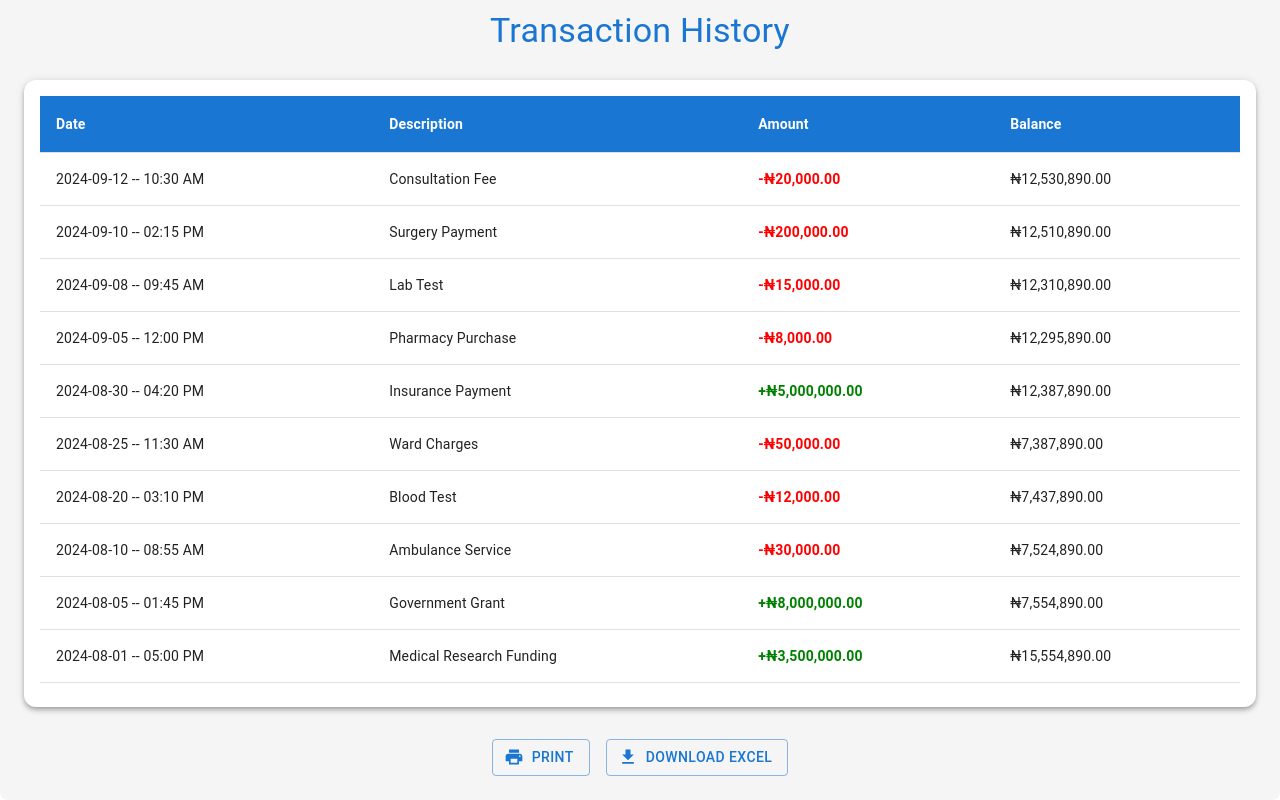
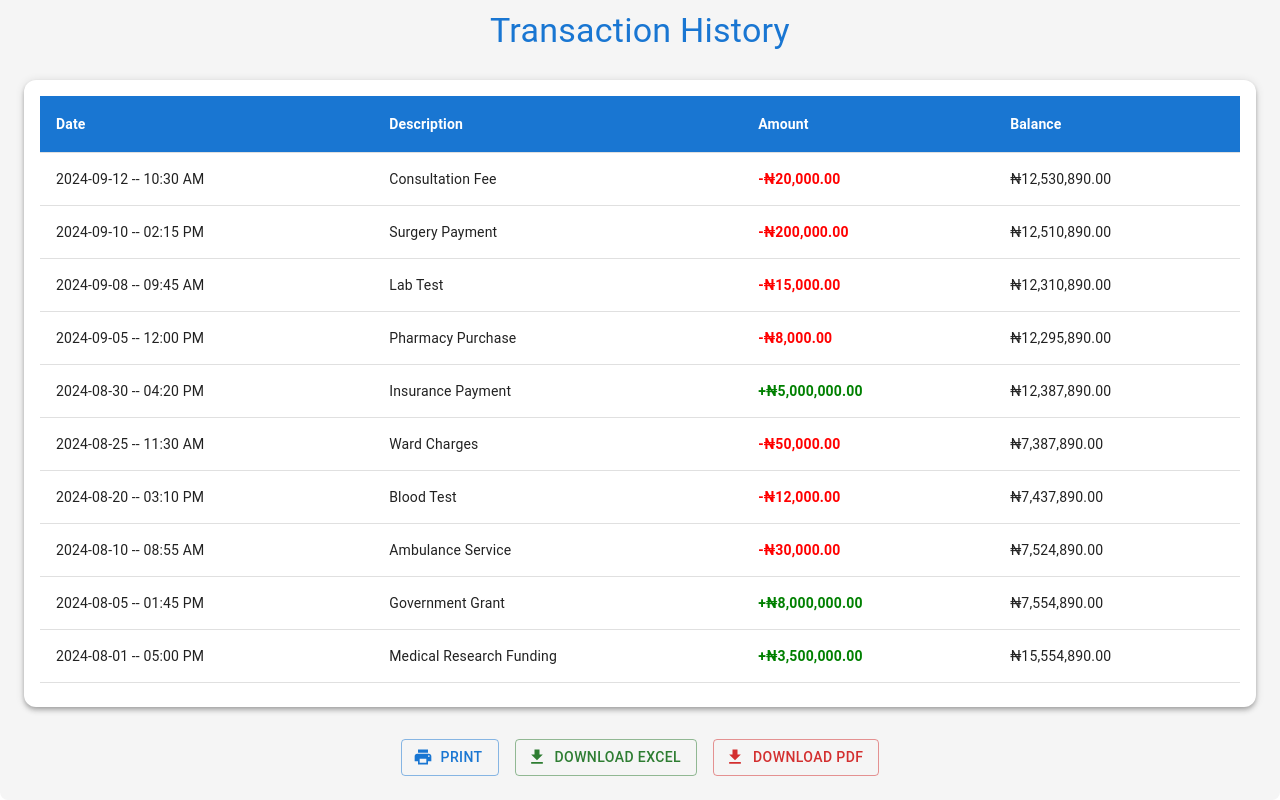
Before and after one commit to Marvellous-Dee8580/patient-self-service, a React (Vite) app: page /transaction-history in a window 1280 px wide. Shown: the part 214-1014 px from the top of the page. Built offline with nearby package versions, Linux system fonts and the light colour scheme.

Commit message:
updated Transaction page

```diff
--- a/package.json
+++ b/package.json
@@ -19,6 +19,8 @@
     "@mui/material": "^6.1.1",
     "client": "^0.0.1",
     "framer-motion": "^11.9.0",
+    "jspdf": "^2.5.2",
+    "jspdf-autotable": "^3.8.3",
     "react": "^18.3.1",
     "react-dom": "^18.3.1",
     "react-router-dom": "^6.26.2",
--- a/src/components/TransactionHistory.jsx
+++ b/src/components/TransactionHistory.jsx
@@ -15,6 +15,8 @@ import {
 } from '@mui/material';
 import { Print, Download } from '@mui/icons-material';
 import * as XLSX from 'xlsx'; // Importing xlsx library
+import jsPDF from 'jspdf'; // Importing jsPDF library
+import 'jspdf-autotable'; // Importing the autoTable plugin for jsPDF
 
 const transactions = [
   { date: '2024-09-12', time: '10:30 AM', description: 'Consultation Fee', amount: '-₦20,000.00', balance: '₦12,530,890.00' },
@@ -66,21 +68,48 @@ const TransactionHistory = () => {
     printWindow.print();
   };
 
-  const handleDownload = () => {
+  const handleDownloadExcel = () => {
     const data = transactions.map(({ date, description, amount, balance }) => ({
       Date: date,
       Description: description,
-      Amount: amount,
-      Balance: balance,
+      Amount: amount.replace(/[₦#]/g, '').trim(),
+      Balance: balance.replace(/[₦#]/g, '').trim(),
     }));
 
-    // Add username and avatar as metadata in the workbook
     const ws = XLSX.utils.json_to_sheet(data);
     const wb = XLSX.utils.book_new();
     XLSX.utils.book_append_sheet(wb, ws, 'Transactions');
 
-    // Set the filename to include the username
     XLSX.writeFile(wb, `${username}_transaction_history.xlsx`);
+  };
+
+
+  const handleDownloadPDF = () => {
+    const doc = new jsPDF();
+
+    doc.setFontSize(20);
+    doc.text(`Transaction History for ${username}`, 14, 22);
+    doc.setFontSize(10);
+
+    // Define the table columns
+    const tableColumn = ["Date", "Description", "Amount", "Balance"];
+    const tableRows = [];
+
+    transactions.forEach(transaction => {
+      const transactionData = [
+        `${transaction.date} -- ${transaction.time}`,
+        transaction.description,
+        transaction.amount,
+        transaction.balance,
+      ];
+      tableRows.push(transactionData);
+    });
+
+    // Generate the table using autoTable
+    doc.autoTable(tableColumn, tableRows, { startY: 30 });
+
+    // Save the PDF
+    doc.save(`${username}_transaction_history.pdf`);
   };
 
   return (
@@ -140,18 +169,26 @@ const TransactionHistory = () => {
             color="primary"
             startIcon={<Print />}
             onClick={handlePrint}
-            sx={{ mx: 1 }}
+            sx={{ mr: 2 }}
           >
             Print
           </Button>
           <Button
             variant="outlined"
-            color="primary"
+            color="success"
             startIcon={<Download />}
-            onClick={handleDownload}
-            sx={{ mx: 1 }}
+            onClick={handleDownloadExcel}
+            sx={{ mr: 2 }}
           >
             Download Excel
+          </Button>
+          <Button
+            variant="outlined"
+            color="error"
+            startIcon={<Download />}
+            onClick={handleDownloadPDF}
+          >
+            Download PDF
           </Button>
         </Grid>
       </Grid>
```
Also changed, not shown: 1 other file (tests, documents, lock files or other folders).
